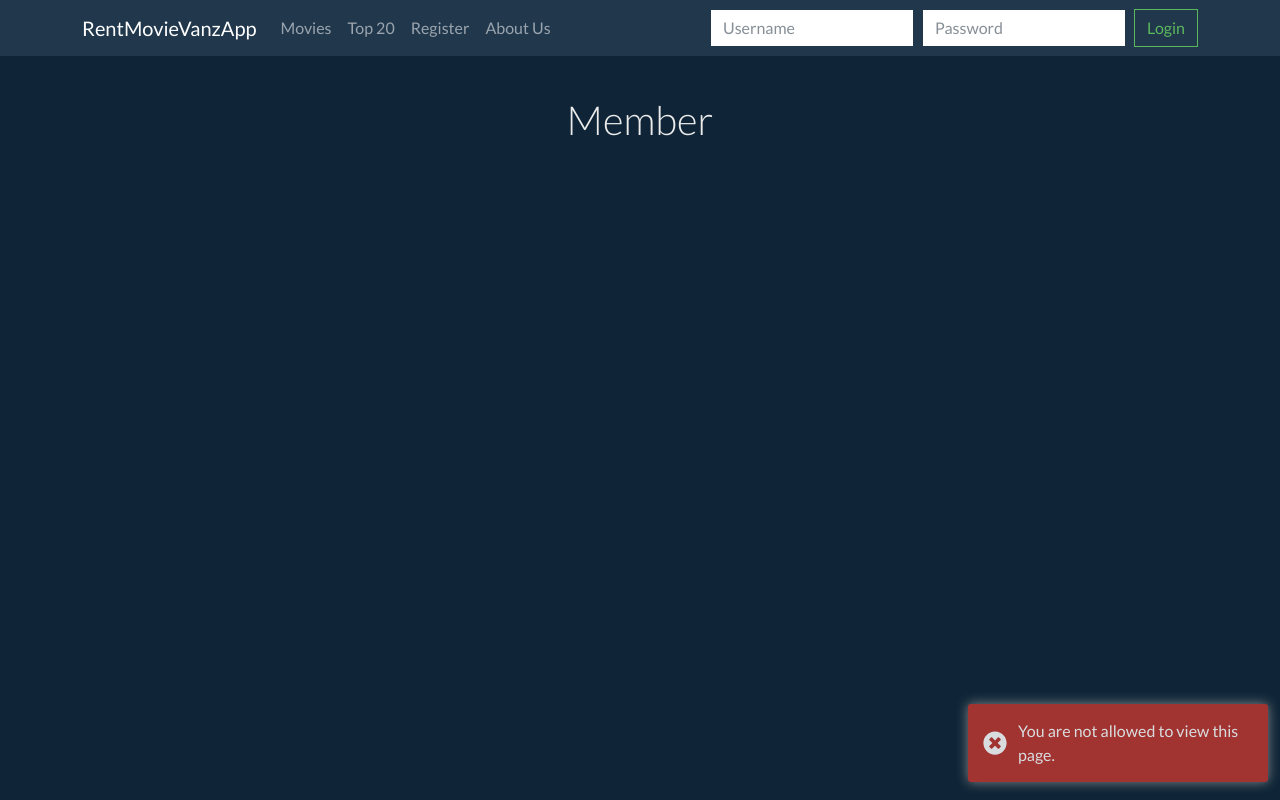
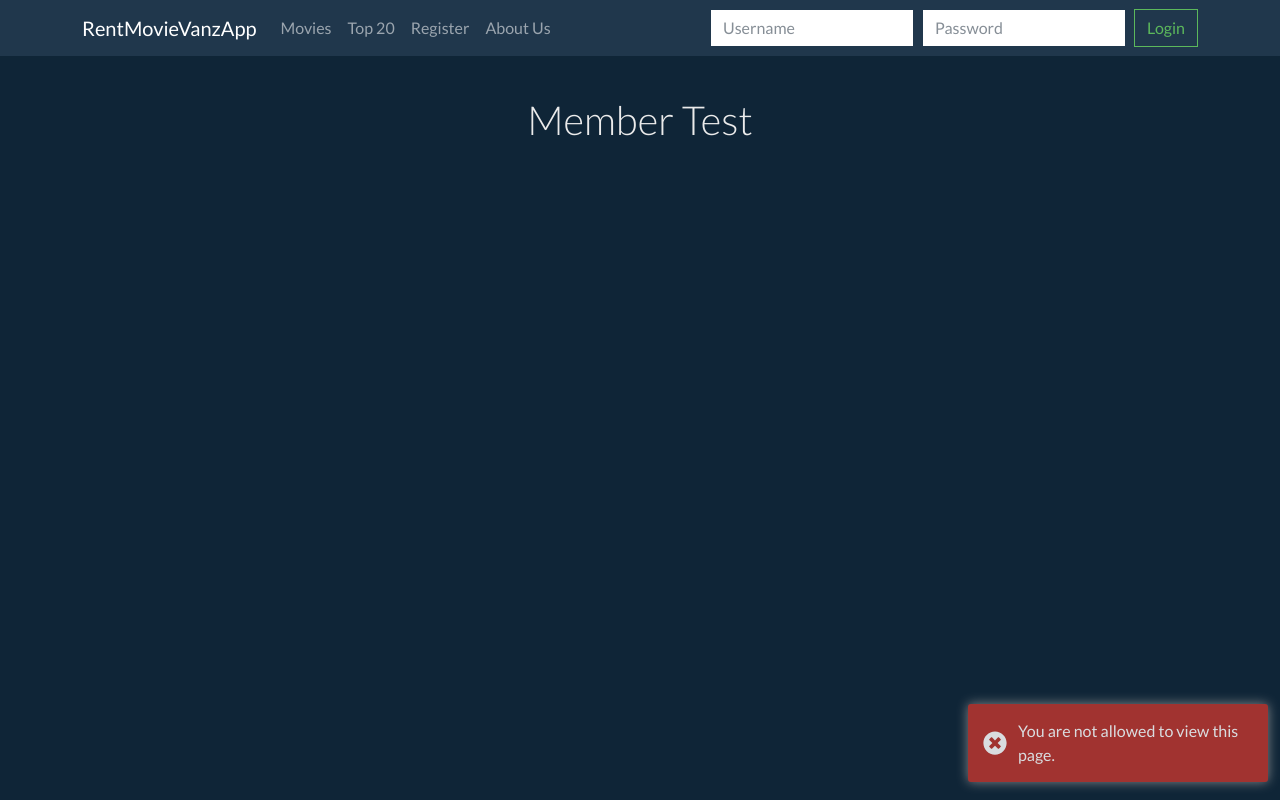
Before and after one commit to gadjetboi/RentMovieVanzApp, an Angular app in the folder Client/: page /member in a window 1280 px wide. Built offline with nearby package versions, Linux system fonts and the light colour scheme.

Commit message:
test azure pipeline

```diff
--- a/Client/src/app/member/member.component.html
+++ b/Client/src/app/member/member.component.html
@@ -1,7 +1,7 @@
 <section class="py-5 text-center container">
     <div class="row py-lg-5">
       <div class="col-lg-6 col-md-8 mx-auto">
-        <h1 class="fw-light">Member</h1>
+        <h1 class="fw-light">Member Test</h1>
       </div>
     </div>
 </section>
```
